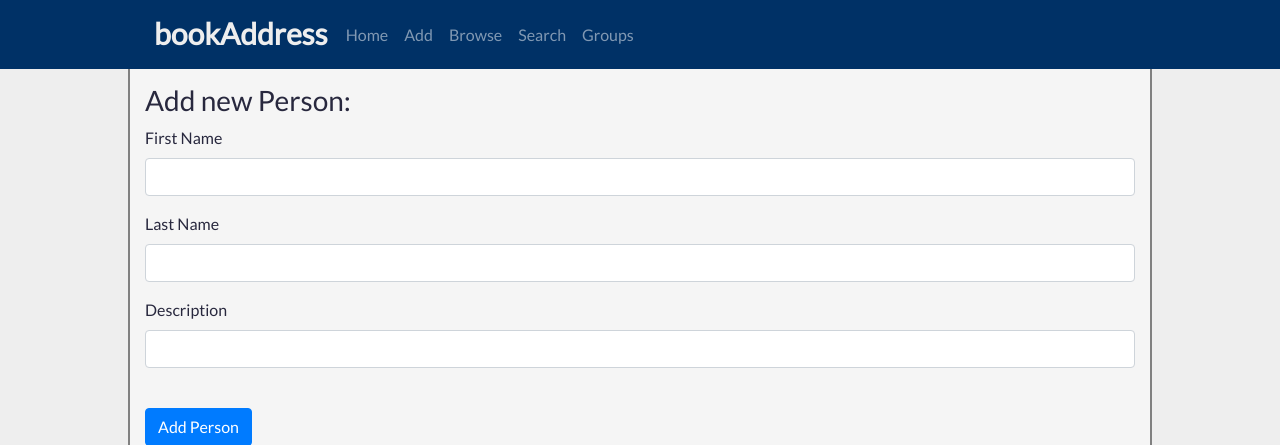
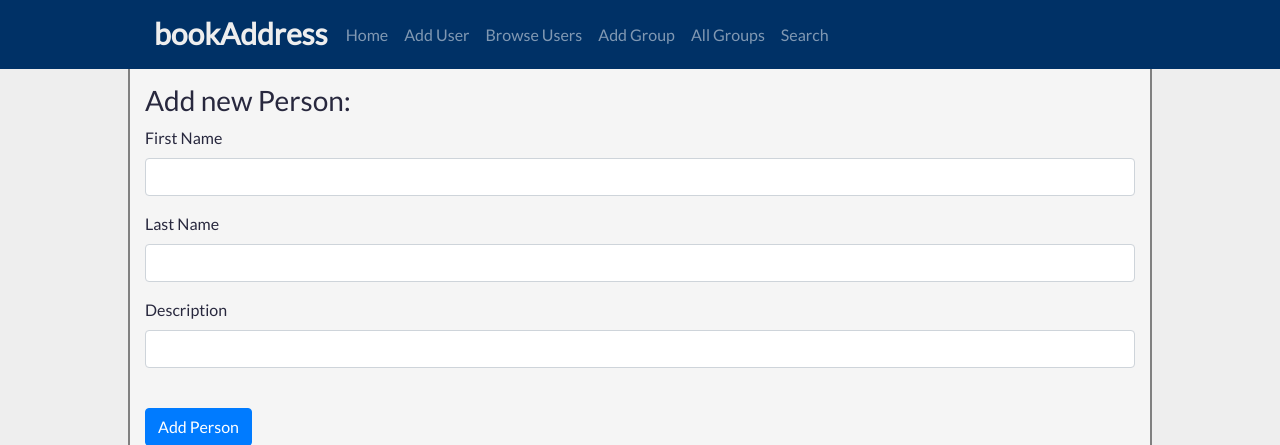
Before and after one commit to krzysztofkar/warsztat_indywidualny, a Django app: page /new in a window 1280 px wide. Shown: the top 445 px of the page. Run offline with Django 3.2, Linux system fonts and the light colour scheme; tables that the repository leaves empty hold one stand-in row (values such as "Sample post"); some libraries are stand-ins or nearby versions.

Commit message:
updated header + buttons at show user details page

```diff
--- a/contacts/templates/header.html
+++ b/contacts/templates/header.html
@@ -21,10 +21,11 @@
         <div class="collapse navbar-collapse" id="navbarNavAltMarkup">
             <div class="navbar-nav">
                 <a class="nav-item nav-link" href="/">Home</a>
-                <a class="nav-item nav-link" href="/new">Add</a>
-                <a class="nav-item nav-link" href="/">Browse</a>
+                <a class="nav-item nav-link" href="/new">Add User</a>
+                <a class="nav-item nav-link" href="/">Browse Users</a>
+                <a class="nav-item nav-link" href="#">Add Group</a>
+                <a class="nav-item nav-link" href="#">All Groups</a>
                 <a class="nav-item nav-link" href="#">Search</a>
-                <a class="nav-item nav-link" href="#">Groups</a>
             </div>
         </div>
     </nav>
```
